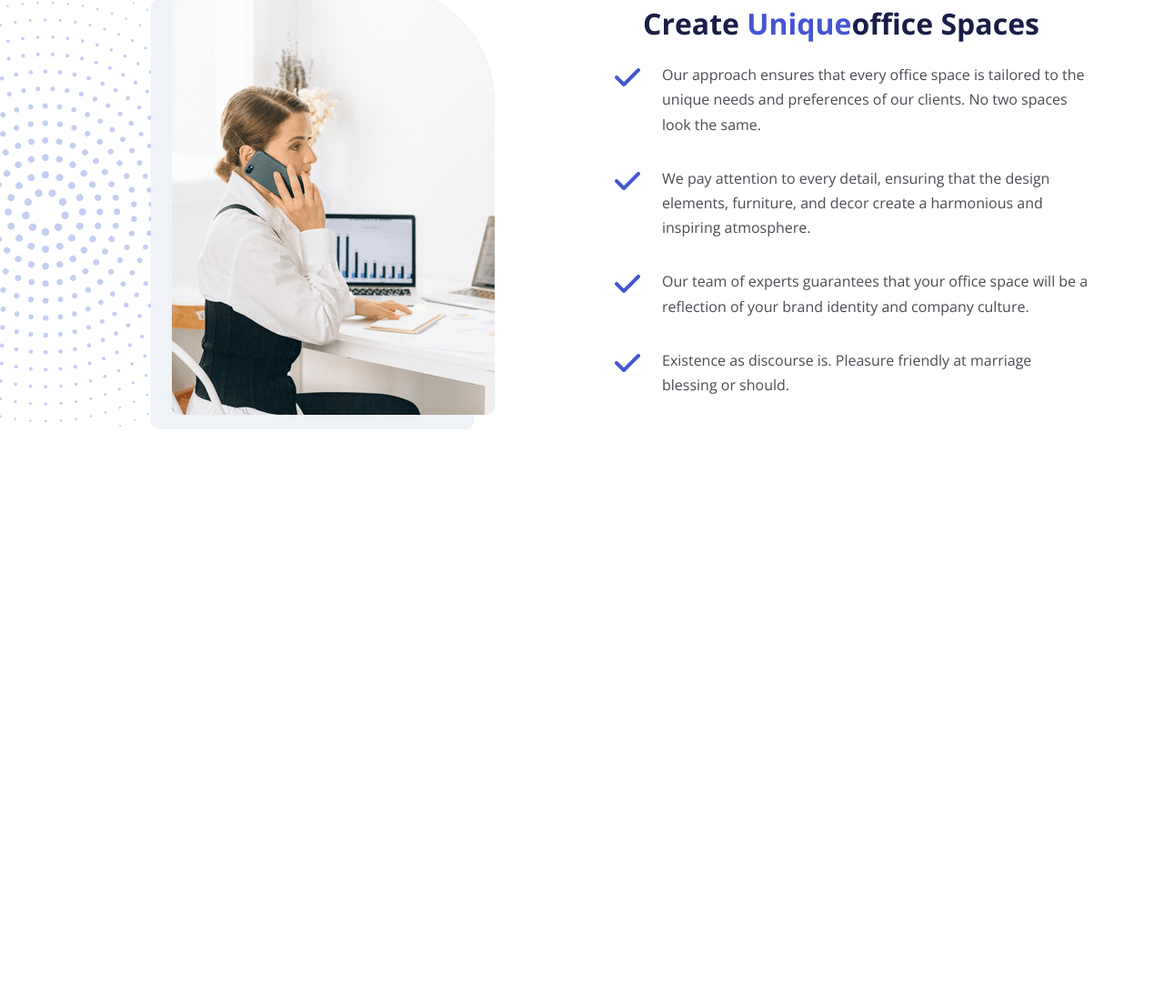
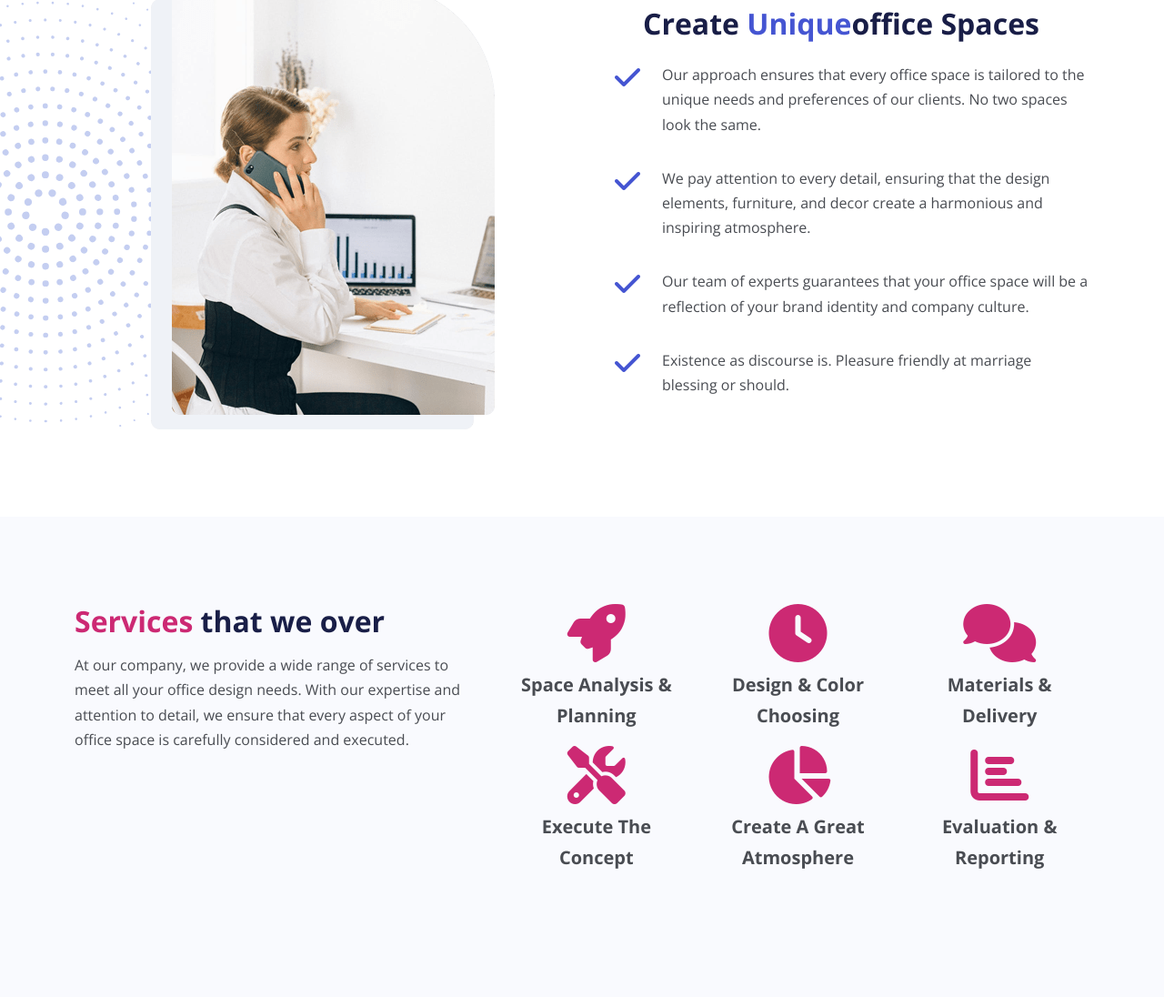
Before and after one commit to eldiaby/Yavin-Office-Design, a website: page pug/index.pug in a window 1280 px wide. Shown: the part 1588-2684 px from the top of the page at 91% size. Before the commit the page ends 2156 px from the top, so only its background shows below. Drawn offline with nearby package versions, Linux system fonts and the light colour scheme; files that its build step writes are made by us from their sources; files whose address does not match are found by name.

Commit message:
Add services section

```diff
--- /dev/null
+++ b/pug/_mixins.pug
@@ -0,0 +1,5 @@
+
+mixin serviceTemplete(servic)
+  .servic.col-md-4.d-flex.flex-column.align-items-center.text-center
+    i(class=servic.icon + ' fa-4x text-secondary mb-2')
+    p.fs-5.fw-bold= servic.title
--- /dev/null
+++ b/pug/_variables.pug
@@ -0,0 +1,9 @@
+-
+  const services = [
+  { icon: 'fas fa-rocket', title: 'Space Analysis & Planning' },
+  { icon: 'fas fa-clock', title: 'Design & Color Choosing' },
+  { icon: 'fas fa-comments', title: 'Materials & Delivery' },
+  { icon: 'fas fa-tools', title: 'Execute The Concept' },
+  { icon: 'fas fa-chart-pie', title: 'Create A Great Atmosphere' },
+  { icon: 'fas fa-chart-bar', title: 'Evaluation & Reporting' }
+  ];
--- a/pug/index.pug
+++ b/pug/index.pug
@@ -1,3 +1,6 @@
+include _variables
+include _mixins
+//-
 doctype html
 html(lang="en")
   head
@@ -164,3 +167,19 @@ html(lang="en")
                   i.fas.fa-check.text-primary.fa-2x.mx-4
                   p
                     | Existence as discourse is. Pleasure friendly at marriage blessing or should.
+    // ================================================================
+    // Start of the services
+    section#services.section-services.bg-light.py-6
+      .container
+        .row
+          .col-lg-5
+            .text-container.text-center.text-lg-start
+              h2
+                span.text-secondary Services
+                | that we over
+              p At our company, we provide a wide range of services to meet all your office design needs. With our expertise and attention to detail, we ensure that every aspect of your office space is carefully considered and executed.
+
+          .col-lg-7
+            .row.mb-4
+              each service in services
+                +serviceTemplete(service)
--- a/sass/pages/_home.scss
+++ b/sass/pages/_home.scss
@@ -4,3 +4,12 @@
     width: 500px;
   }
 }
+
+.section-services {
+  .servic {
+    @media only screen and (max-width: 992px) {
+      border-bottom: 1px #ccc solid;
+      margin: 12px 0;
+    }
+  }
+}
```
